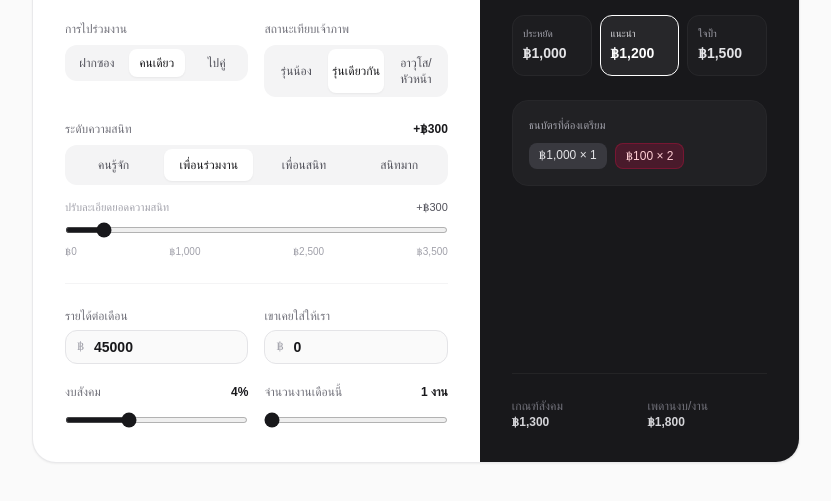
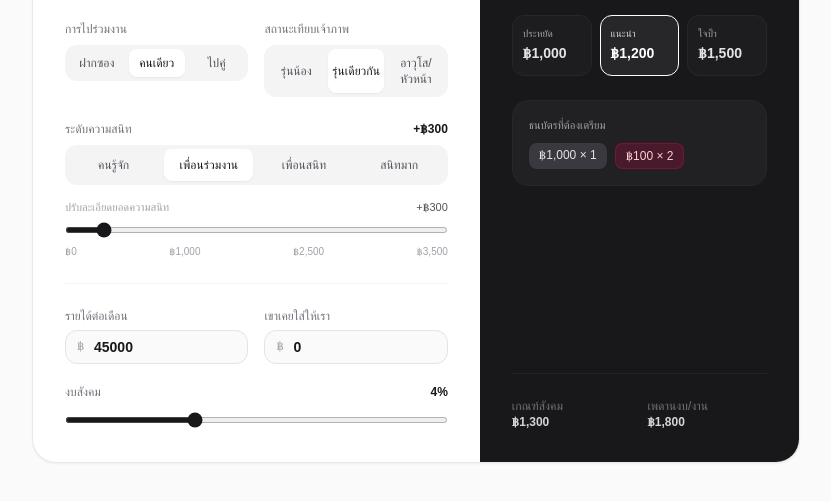
Before and after one commit to Poonpipat16092/saisong, a plain HTML site: page index.html in a window 1280 px wide. Shown: the part 261-762 px from the top of the page, without its empty margins (224-1055 px from the left). Drawn offline with nearby package versions, Linux system fonts and the light colour scheme; a web font is replaced by a local one.

Commit message:
feat: hide weddings per month input and keep default at 1

```diff
--- a/index.html
+++ b/index.html
@@ -145,8 +145,7 @@
                     </div>
                 </div>
 
-                <div class="grid grid-cols-2 gap-4 pt-1">
-                    <div>
+                <div class="pt-1">
                     <div class="flex justify-between text-xs mb-1.5">
                         <span class="font-medium text-zinc-500">งบสังคม</span>
                         <span id="pVal" class="font-semibold text-zinc-900">4%</span>
@@ -154,14 +153,11 @@
                     <input type="range" id="budgetSlider" min="1" max="10" step="0.5" value="4"
                         class="w-full h-1.5 bg-zinc-200 rounded-lg cursor-pointer">
                 </div>
-                    <div>
-                        <div class="flex justify-between text-xs mb-1.5">
-                            <span class="font-medium text-zinc-500">จำนวนงานเดือนนี้</span>
-                            <span id="wVal" class="font-semibold text-zinc-900">1 งาน</span>
-                        </div>
-                        <input type="range" id="weddingSlider" min="1" max="6" step="1" value="1"
-                            class="w-full h-1.5 bg-zinc-200 rounded-lg cursor-pointer">
-                    </div>
+
+                <!-- ซ่อนจำนวนงานเดือนนี้ไว้ก่อน (Default: 1 งาน) -->
+                <div class="hidden" id="weddingContainer">
+                    <span id="wVal">1 งาน</span>
+                    <input type="range" id="weddingSlider" min="1" max="6" step="1" value="1">
                 </div>
             </div>
 
@@ -306,7 +302,8 @@
             document.getElementById('rLabel').textContent = `+฿${state.R.toLocaleString()}`;
             document.getElementById('rSliderVal').textContent = `+฿${state.R.toLocaleString()}`;
             document.getElementById('pVal').textContent = `${state.P}%`;
-            document.getElementById('wVal').textContent = `${state.W} งาน`;
+            const wValEl = document.getElementById('wVal');
+            if (wValEl) wValEl.textContent = `${state.W} งาน`;
 
             // อัปเดตตัวเลขฝั่งขวา
             document.getElementById('finalAmount').textContent = `฿${activeAmount.toLocaleString()}`;
@@ -431,10 +428,13 @@
             calculate();
         });
 
-        document.getElementById('weddingSlider').addEventListener('input', e => {
+        const weddingSlider = document.getElementById('weddingSlider');
+        if (weddingSlider) {
+            weddingSlider.addEventListener('input', e => {
                 state.W = parseInt(e.target.value, 10);
                 calculate();
             });
+        }
 
         document.getElementById('resetBtn').addEventListener('click', () => {
             location.reload();
```
Lines whose indentation alone changed are shown as unchanged.
